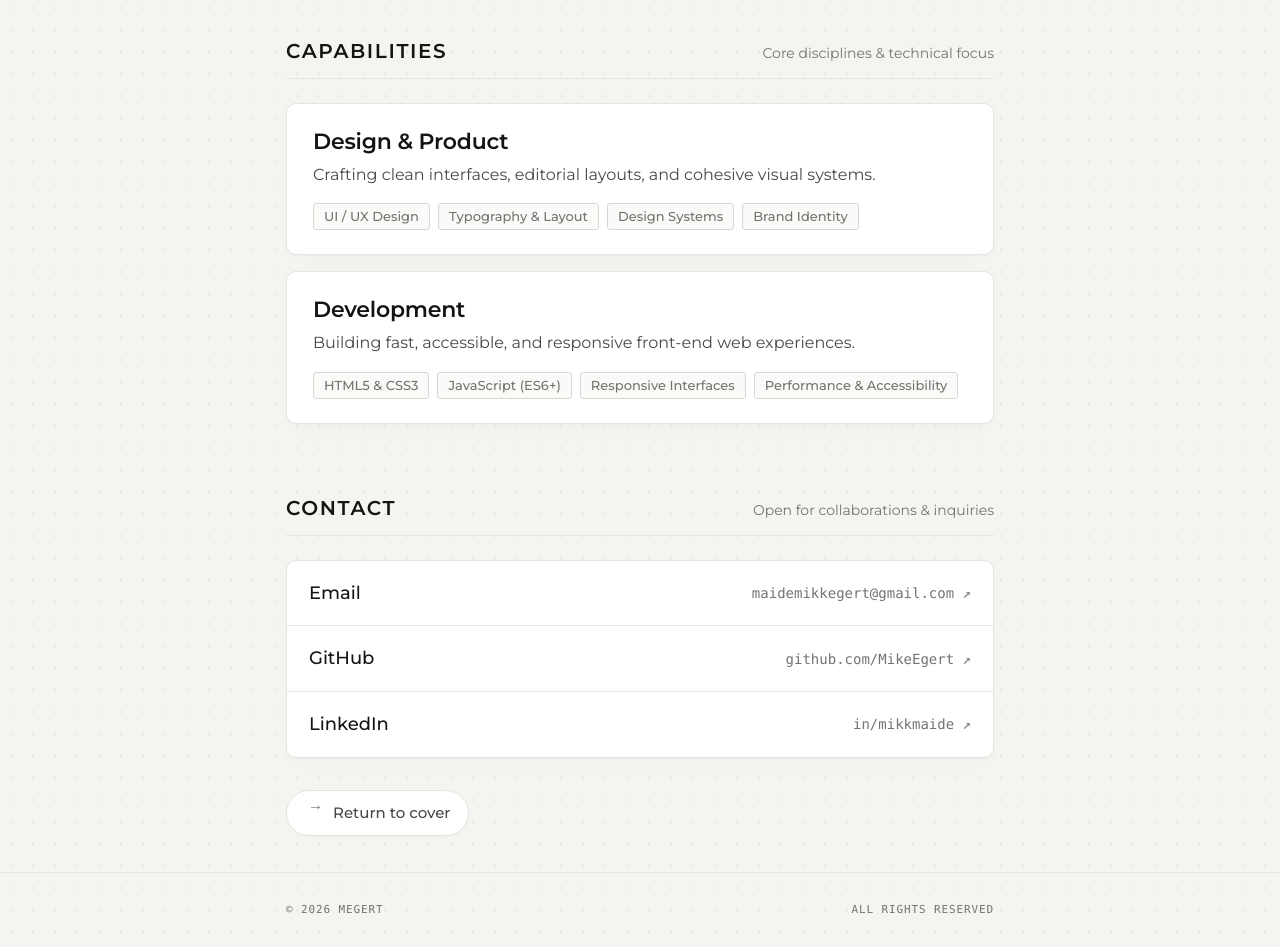
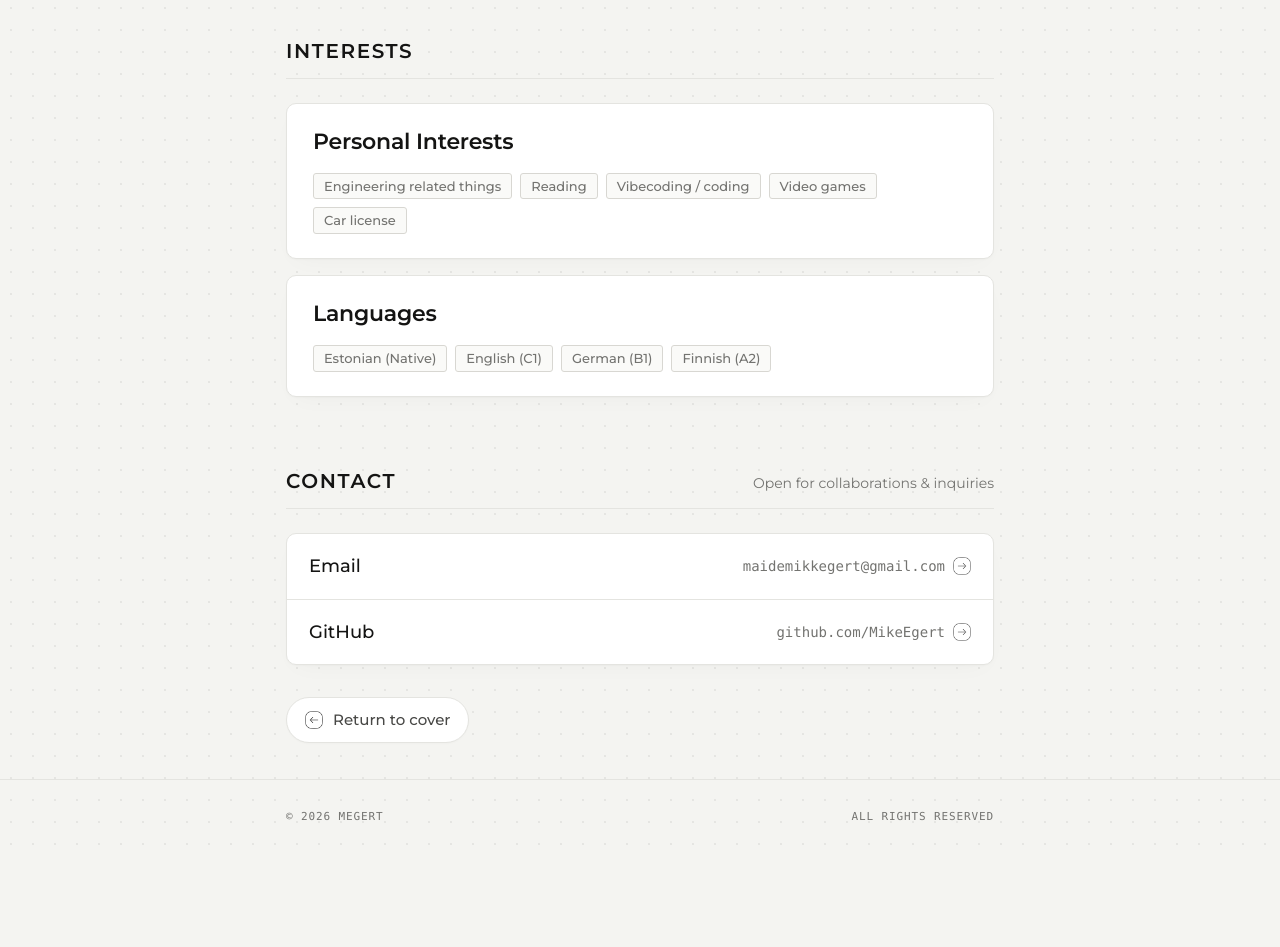
Before and after one commit to MikeEgert/main, a plain HTML site: page home.html in a window 1280 px wide. Shown: the part 1477-2424 px from the top of the page. After the commit the page ends 2331 px from the top, so only its background shows below. Drawn offline with Linux system fonts and the light colour scheme.

Commit message:
Update portfolio sections, links, and metadata

```diff
--- a/home.html
+++ b/home.html
@@ -3,8 +3,8 @@
 <head>
   <meta charset="UTF-8">
   <meta name="viewport" content="width=device-width, initial-scale=1.0">
-  <title>megert — index</title>
-  <meta name="description" content="megert — Designer & Developer. Selected work, about, contact.">
+  <title>megert — Software &amp; Engineering</title>
+  <meta name="description" content="megert — Software &amp; Engineering. Selected work, experience, interests, and contact.">
   <link rel="canonical" href="https://mikkmaide.com/home.html">
 
   <link rel="icon" href="favicon.svg" type="image/svg+xml">
@@ -13,15 +13,15 @@
   <meta property="og:type" content="website">
   <meta property="og:site_name" content="megert">
   <meta property="og:url" content="https://mikkmaide.com/home.html">
-  <meta property="og:title" content="megert — Selected work">
-  <meta property="og:description" content="Selected work, about and contact.">
+  <meta property="og:title" content="megert — Software &amp; Engineering">
+  <meta property="og:description" content="Selected work, experience, interests, and contact.">
   <meta property="og:image" content="https://mikkmaide.com/img/og-image.png">
   <meta property="og:image:width" content="1200">
   <meta property="og:image:height" content="630">
 
   <meta name="twitter:card" content="summary_large_image">
-  <meta name="twitter:title" content="megert — Selected work">
-  <meta name="twitter:description" content="Selected work, about and contact.">
+  <meta name="twitter:title" content="megert — Software &amp; Engineering">
+  <meta name="twitter:description" content="Selected work, experience, interests, and contact.">
   <meta name="twitter:image" content="https://mikkmaide.com/img/og-image.png">
 
   <script type="application/ld+json">
@@ -29,13 +29,12 @@
     "@context": "https://schema.org",
     "@type": "Person",
     "name": "megert",
-    "jobTitle": "Designer & Developer",
+    "jobTitle": "Software & Engineering",
     "url": "https://mikkmaide.com/",
     "email": "maidemikkegert@gmail.com",
     "address": { "@type": "PostalAddress", "addressCountry": "Estonia" },
     "sameAs": [
-      "https://github.com/MikeEgert",
-      "https://linkedin.com/in/mikkmaide"
+      "https://github.com/MikeEgert"
     ]
   }
   </script>
@@ -53,7 +52,7 @@
       <nav class="site-nav" aria-label="Primary">
         <a href="#projects">Work</a>
         <a href="#work">Experience</a>
-        <a href="#about">Capabilities</a>
+        <a href="#about">Interests</a>
         <a href="#contact">Contact</a>
       </nav>
     </div>
@@ -85,19 +84,13 @@
           <div class="hero-footer">
             <ul class="contact-icons" aria-label="Social and contact links">
               <li>
-                <a class="contact-pill" href="https://github.com/MikeEgert" target="_blank" rel="noopener">
+                <a class="contact-pill contact-pill--github" href="https://github.com/MikeEgert" target="_blank" rel="noopener">
                   <svg viewBox="0 0 24 24" aria-hidden="true"><path d="M12 .5C5.65.5.5 5.65.5 12c0 5.08 3.29 9.39 7.86 10.91.58.11.79-.25.79-.56 0-.28-.01-1.02-.02-2-3.2.7-3.88-1.54-3.88-1.54-.52-1.33-1.28-1.68-1.28-1.68-1.05-.71.08-.7.08-.7 1.16.08 1.77 1.19 1.77 1.19 1.03 1.76 2.7 1.25 3.36.96.1-.75.4-1.25.73-1.54-2.55-.29-5.24-1.28-5.24-5.68 0-1.25.45-2.28 1.18-3.08-.12-.29-.51-1.46.11-3.04 0 0 .97-.31 3.17 1.18a11.05 11.05 0 0 1 5.78 0c2.2-1.49 3.17-1.18 3.17-1.18.62 1.58.23 2.75.11 3.04.74.8 1.18 1.83 1.18 3.08 0 4.41-2.69 5.38-5.25 5.67.41.36.78 1.06.78 2.13 0 1.54-.01 2.78-.01 3.16 0 .31.21.68.8.56A11.51 11.51 0 0 0 23.5 12C23.5 5.65 18.35.5 12 .5Z"/></svg>
                   <span>GitHub</span>
                 </a>
               </li>
               <li>
-                <a class="contact-pill" href="https://linkedin.com/in/mikkmaide" target="_blank" rel="noopener">
-                  <svg viewBox="0 0 24 24" aria-hidden="true"><path d="M19 3a2 2 0 0 1 2 2v14a2 2 0 0 1-2 2H5a2 2 0 0 1-2-2V5a2 2 0 0 1 2-2h14m-.5 15.5v-5.3a3.26 3.26 0 0 0-3.26-3.26c-.85 0-1.84.52-2.28 1.3v-1.11h-2.79v8.37h2.79v-4.93c0-.77.62-1.4 1.39-1.4a1.4 1.4 0 0 1 1.4 1.4v4.93h2.75M6.88 8.56a1.68 1.68 0 0 0 1.68-1.68c0-.93-.75-1.69-1.68-1.69a1.69 1.69 0 0 0-1.69 1.69c0 .93.76 1.68 1.69 1.68m1.39 9.94v-8.37H5.5v8.37h2.77Z"/></svg>
-                  <span>LinkedIn</span>
-                </a>
-              </li>
-              <li>
-                <a class="contact-pill" href="mailto:maidemikkegert@gmail.com">
+                <a class="contact-pill contact-pill--email" href="mailto:maidemikkegert@gmail.com">
                   <svg viewBox="0 0 24 24" aria-hidden="true"><path d="M20 4H4c-1.1 0-2 .9-2 2v12c0 1.1.9 2 2 2h16c1.1 0 2-.9 2-2V6c0-1.1-.9-2-2-2Zm0 4-8 5-8-5V6l8 5 8-5v2Z"/></svg>
                   <span>maidemikkegert@gmail.com</span>
                 </a>
@@ -112,11 +105,10 @@
       <div class="container">
         <div class="section-head">
           <h3 class="section-header">Selected Work</h3>
-          <p class="section-note">Recent design &amp; engineering projects</p>
         </div>
 
         <div class="work-list">
-          <a class="work-card" href="https://github.com/MikeEgert" target="_blank" rel="noopener">
+          <a class="work-card" href="https://github.com/MikeEgert/Format-conversion" target="_blank" rel="noopener">
             <div class="work-card__top">
               <span class="work-card__year">2026</span>
             </div>
@@ -125,7 +117,7 @@
                 <h4 class="work-card__title">Format Conversion Tool</h4>
                 <p class="work-card__desc">Web utility built for fast, straightforward file and format conversion directly in the browser.</p>
               </div>
-              <span class="work-card__arrow" aria-hidden="true">↗</span>
+              <img class="work-card__arrow" src="img/right.png" alt="" aria-hidden="true">
             </div>
             <div class="work-card__tags">
               <span class="work-tag">Web Utility</span>
@@ -143,7 +135,7 @@
                 <h4 class="work-card__title">Personal Website</h4>
                 <p class="work-card__desc">Minimalist personal portfolio designed and built from scratch with clean typography and subtle micro-interactions.</p>
               </div>
-              <span class="work-card__arrow" aria-hidden="true">↗</span>
+              <img class="work-card__arrow" src="img/right.png" alt="" aria-hidden="true">
             </div>
             <div class="work-card__tags">
               <span class="work-tag">Front-End</span>
@@ -159,7 +151,6 @@
       <div class="container">
         <div class="section-head">
           <h3 class="section-header">Experience</h3>
-          <p class="section-note">Professional background &amp; roles</p>
         </div>
 
         <div class="work-list">
@@ -186,38 +177,36 @@
     <section class="section reveal" id="about">
       <div class="container">
         <div class="section-head">
-          <h3 class="section-header">Capabilities</h3>
-          <p class="section-note">Core disciplines &amp; technical focus</p>
+          <h3 class="section-header">Interests</h3>
         </div>
 
         <div class="work-list">
           <div class="work-card">
             <div class="work-card__main">
               <div class="work-card__text">
-                <h4 class="work-card__title">Design &amp; Product</h4>
-                <p class="work-card__desc">Crafting clean interfaces, editorial layouts, and cohesive visual systems.</p>
+                <h4 class="work-card__title">Personal Interests</h4>
               </div>
             </div>
             <div class="work-card__tags">
-              <span class="work-tag">UI / UX Design</span>
-              <span class="work-tag">Typography &amp; Layout</span>
-              <span class="work-tag">Design Systems</span>
-              <span class="work-tag">Brand Identity</span>
+              <span class="work-tag">Engineering related things</span>
+              <span class="work-tag">Reading</span>
+              <span class="work-tag">Vibecoding / coding</span>
+              <span class="work-tag">Video games</span>
+              <span class="work-tag">Car license</span>
             </div>
           </div>
 
           <div class="work-card">
             <div class="work-card__main">
               <div class="work-card__text">
-                <h4 class="work-card__title">Development</h4>
-                <p class="work-card__desc">Building fast, accessible, and responsive front-end web experiences.</p>
+                <h4 class="work-card__title">Languages</h4>
               </div>
             </div>
             <div class="work-card__tags">
-              <span class="work-tag">HTML5 &amp; CSS3</span>
-              <span class="work-tag">JavaScript (ES6+)</span>
-              <span class="work-tag">Responsive Interfaces</span>
-              <span class="work-tag">Performance &amp; Accessibility</span>
+              <span class="work-tag">Estonian (Native)</span>
+              <span class="work-tag">English (C1)</span>
+              <span class="work-tag">German (B1)</span>
+              <span class="work-tag">Finnish (A2)</span>
             </div>
           </div>
         </div>
@@ -232,22 +221,18 @@
         </div>
 
         <div class="contact-list">
-          <a class="contact-row" href="mailto:maidemikkegert@gmail.com">
+          <a class="contact-row contact-row--email" href="mailto:maidemikkegert@gmail.com">
             <span class="contact-row__label">Email</span>
-            <span class="contact-row__value">maidemikkegert@gmail.com ↗</span>
+            <span class="contact-row__value">maidemikkegert@gmail.com <img class="contact-row__arrow" src="img/right.png" alt="" aria-hidden="true"></span>
           </a>
-          <a class="contact-row" href="https://github.com/MikeEgert" target="_blank" rel="noopener">
+          <a class="contact-row contact-row--github" href="https://github.com/MikeEgert" target="_blank" rel="noopener">
             <span class="contact-row__label">GitHub</span>
-            <span class="contact-row__value">github.com/MikeEgert ↗</span>
-          </a>
-          <a class="contact-row" href="https://linkedin.com/in/mikkmaide" target="_blank" rel="noopener">
-            <span class="contact-row__label">LinkedIn</span>
-            <span class="contact-row__value">in/mikkmaide ↗</span>
+            <span class="contact-row__value">github.com/MikeEgert <img class="contact-row__arrow" src="img/right.png" alt="" aria-hidden="true"></span>
           </a>
         </div>
 
         <a class="back-link" href="index.html">
-          <span class="back-link__arrow">←</span>
+          <img class="back-link__arrow" src="img/right.png" alt="" aria-hidden="true">
           <span>Return to cover</span>
         </a>
       </div>
```
Also changed, not shown: index.html (+8 -9 lines).
